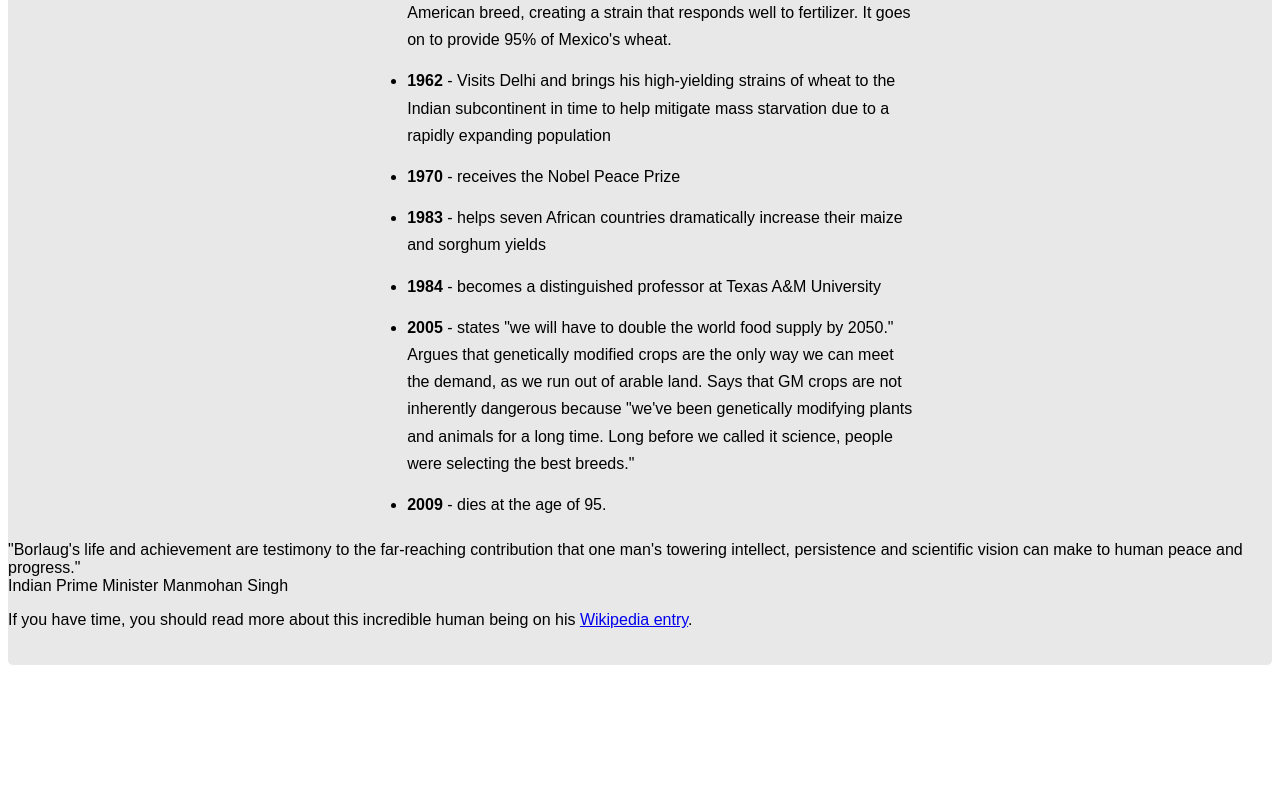
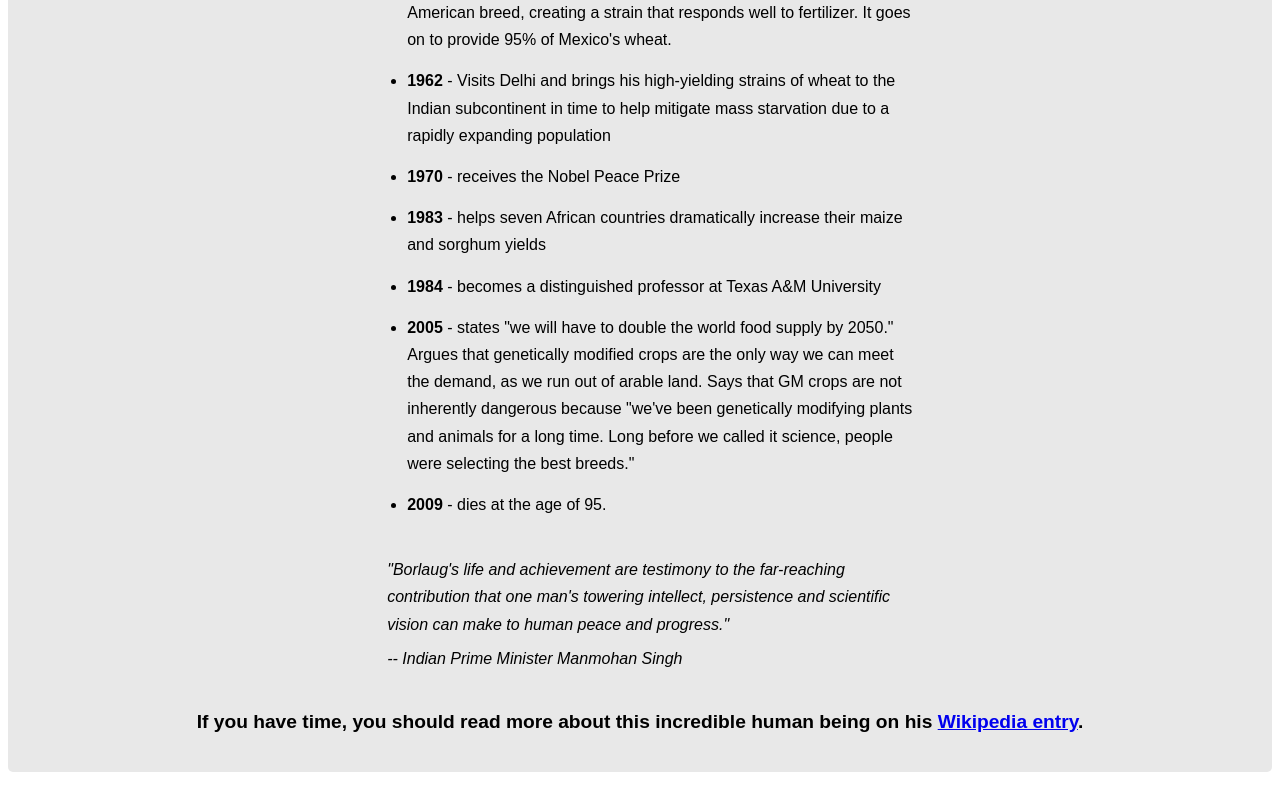
Before and after one commit to gh4m21/yves-ruri, a plain HTML site: page index.html in a window 1280 px wide. Shown: the part 1439-2239 px from the top of the page. Before the commit the page ends 2132 px from the top, so only its background shows below. Drawn offline with Linux system fonts and the light colour scheme.

Commit message:
finishe the style of the page

```diff
--- a/index.html
+++ b/index.html
@@ -103,17 +103,17 @@
             <strong>2009</strong> - dies at the age of 95.
           </li>
         </ul>
-        <div>
+        <div id ="block">
           <blockquotes>
             "Borlaug's life and achievement are testimony to the far-reaching
             contribution that one man's towering intellect, persistence and
             scientific vision can make to human peace and
             progress."</blockquotes
           >
-          <figcaption>Indian Prime Minister Manmohan Singh</figcaption>
+          <figcaption id="caption-footer">-- Indian Prime Minister Manmohan Singh</figcaption>
         </div>
       </div>
-      <footer>
+      <footer id="footer-container">
         <p id="footer-text">
           If you have time, you should read more about this incredible human
           being on his
--- a/styles.css
+++ b/styles.css
@@ -48,3 +48,24 @@ header {
   padding-bottom: 7px;
   line-height: 1.7rem;
 }
+
+#block{
+  text-align: left;
+  width: 40%;
+  margin-left: auto;
+  margin-right: auto;
+  font-style: italic;
+  line-height: 1.7rem;
+  padding-top: 15px;
+
+}
+#caption-footer{
+  padding-top: 7px;
+}
+#footer-container{
+  padding-top: 20px;
+  text-align: center;
+  font-weight: bold;
+  font-size: 1.2rem;
+
+}
```
